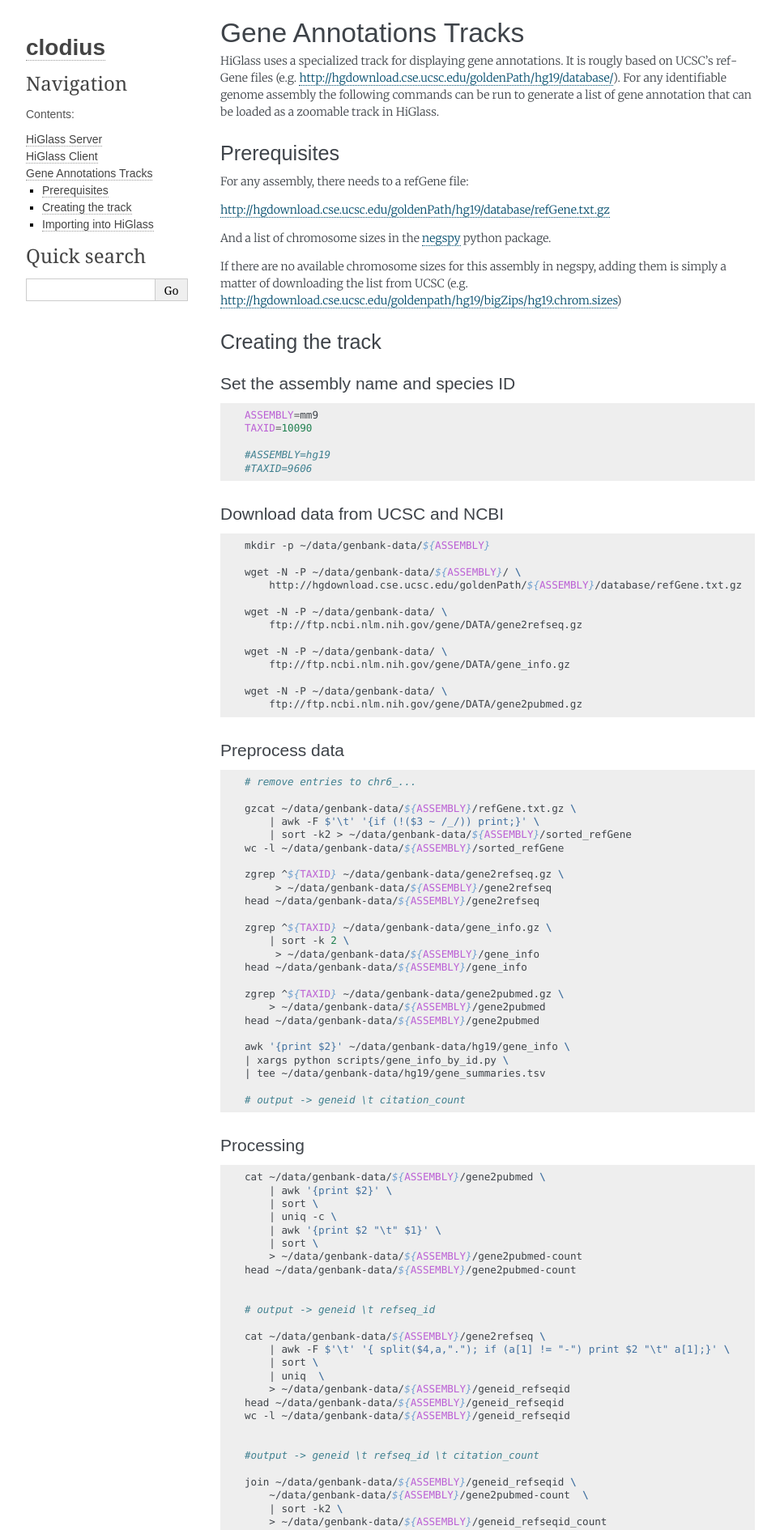
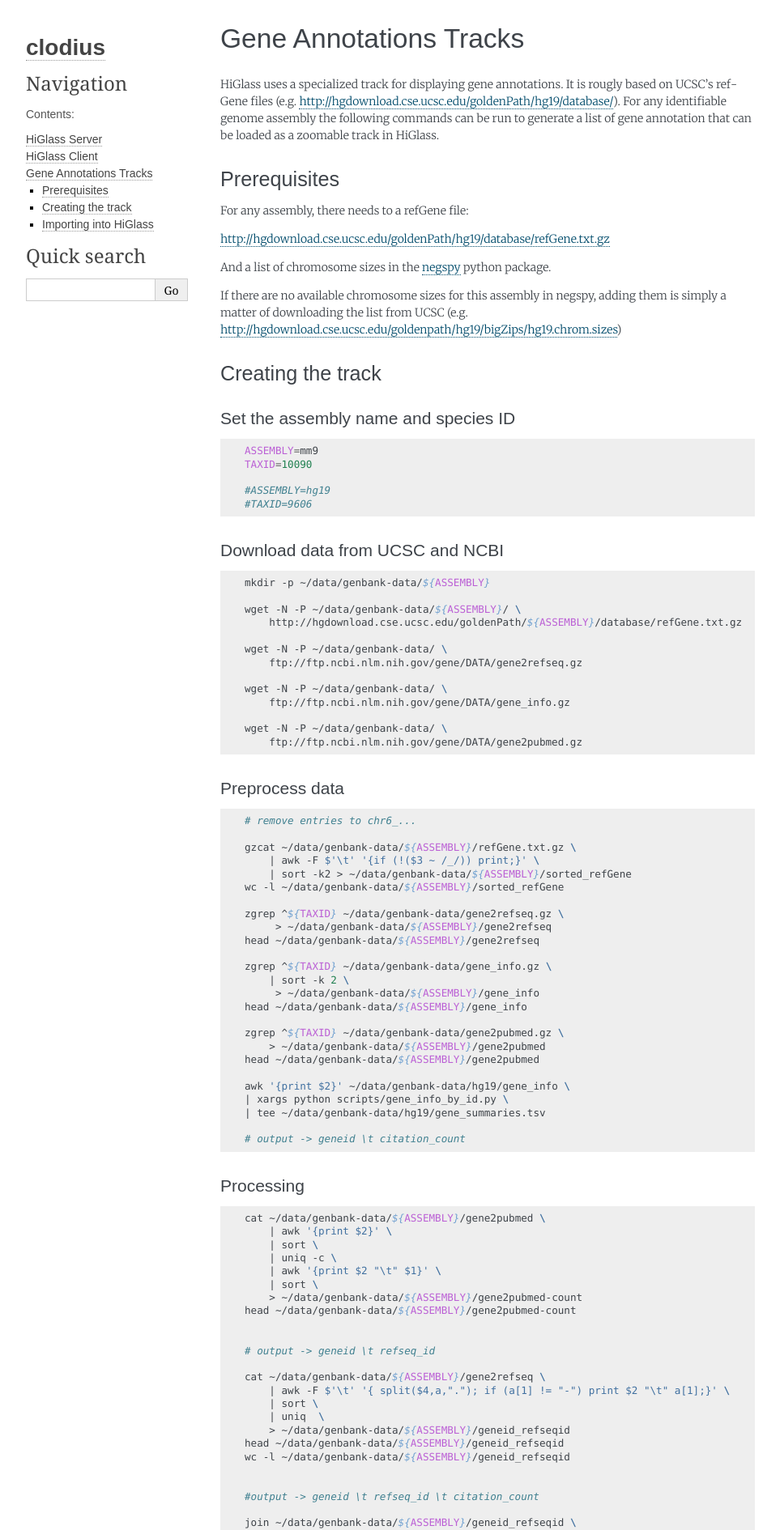
Before and after one commit to higlass/clodius, a Sphinx documentation site: the page built from docs/gene_annotations.rst, in a window 1280 px wide. Shown: the top 1890 px of the page at 81% size, without its empty margins (148-1111 px from the left). Built offline with Sphinx 7.4.7, drawn with Linux system fonts in a browser that asks for light colours; some web fonts are replaced; formulas are drawn with MathJax 3.

Commit message:
Minor formatting updates

```diff
--- a/docs/clodius_theme/static/clodius.css
+++ b/docs/clodius_theme/static/clodius.css
@@ -3,10 +3,15 @@
 @import url('https://fonts.googleapis.com/css?family=Francois+One');
 
 
+div.body h1 {
+    margin-bottom: 0.8em;
+}
+
 div.body h1, div.body h2, div.body h3,
 div.body h4, div.body h5, div.body h6,
 .sphinxsidebar {
     font-family: 'Francois One', sans-serif;
+    line-height: 1.1em;
 }
 
 div.sphinxsidebar ul li.toctree-l2 > a {
--- a/docs/gene_annotations.rst
+++ b/docs/gene_annotations.rst
@@ -26,6 +26,9 @@ http://hgdownload.cse.ucsc.edu/goldenpath/hg19/bigZips/hg19.chrom.sizes)
 Creating the track
 ------------------
 
+.. todo::
+
+    See https://eutils.ncbi.nlm.nih.gov/entrez/eutils/efetch.fcgi?db=gene&id=7157
 
 Set the assembly name and species ID
 ^^^^^^^^^^^^^^^^^^^^^^^^^^^^^^^^^^^^
```
